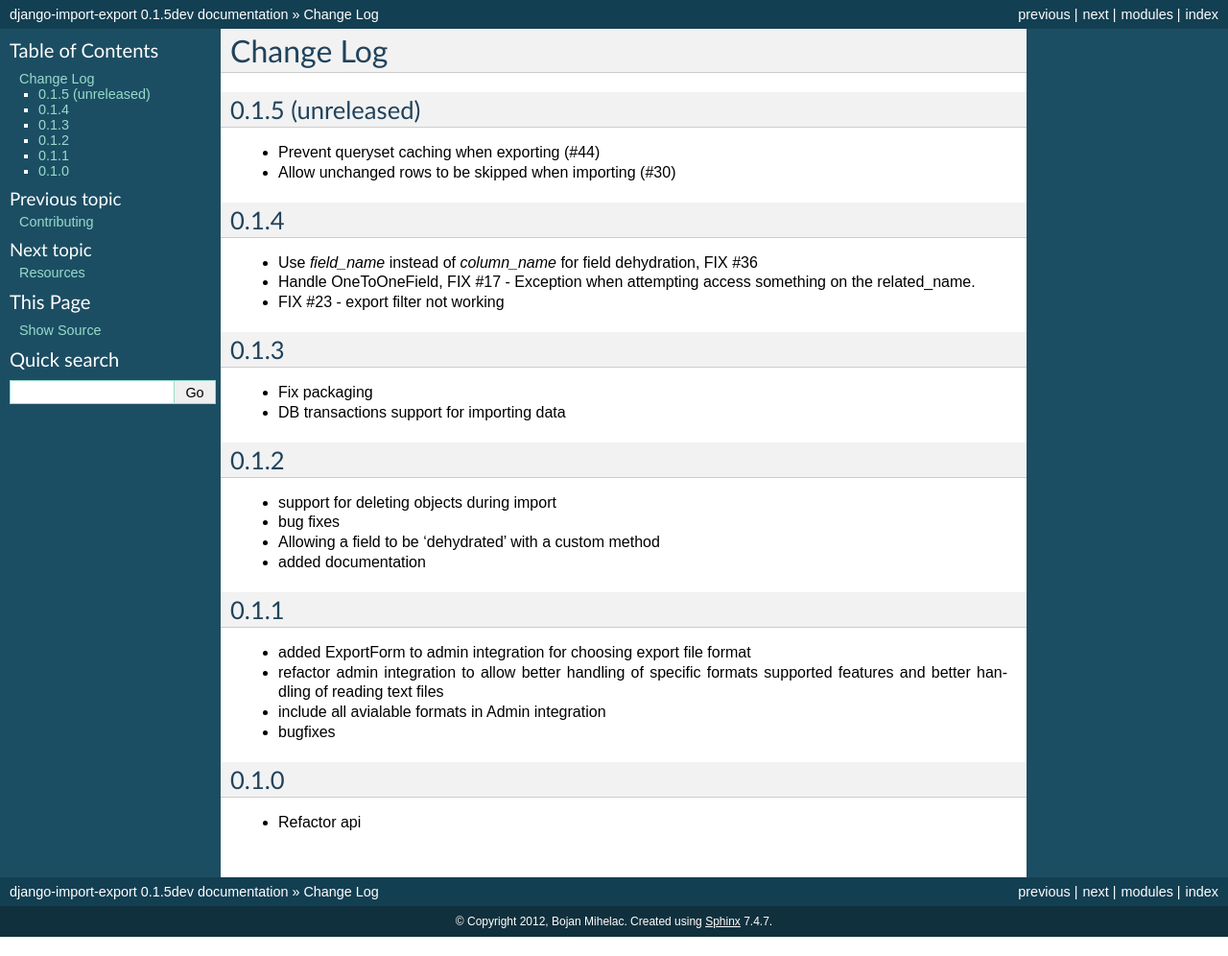
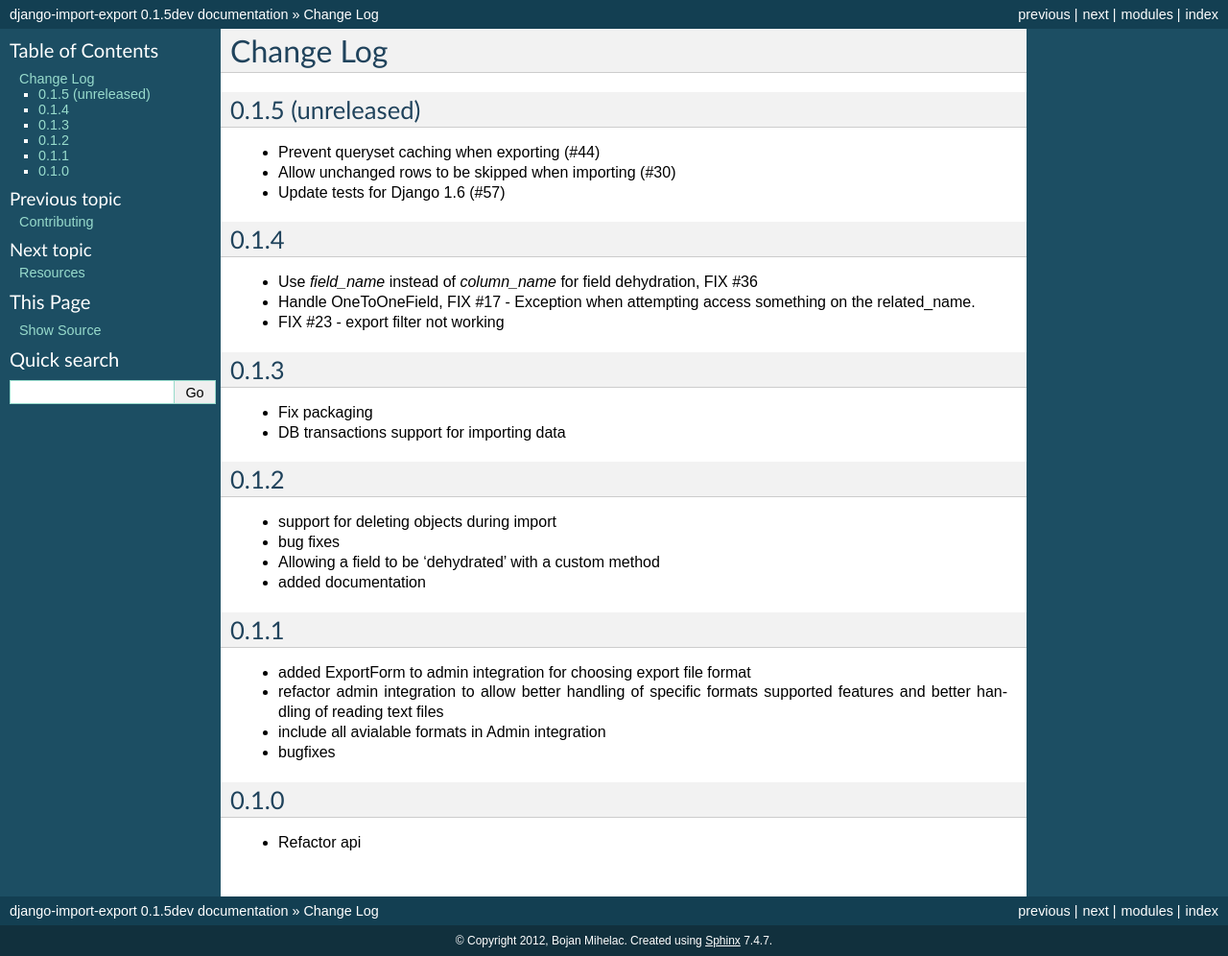
Before and after one commit to django-import-export/django-import-export, a Sphinx documentation site: the page built from docs/changelog.rst, in a window 1280 px wide. Shown: the whole page at 96% size. Built offline with Sphinx 7.4.7, drawn with Linux system fonts in a browser that asks for light colours.

Commit message:
Update docs/changelog.rst

```diff
--- a/docs/changelog.rst
+++ b/docs/changelog.rst
@@ -7,6 +7,7 @@ Change Log
 
 * Prevent queryset caching when exporting (#44)
 * Allow unchanged rows to be skipped when importing (#30)
+* Update tests for Django 1.6 (#57)
 
 0.1.4
 =====
```
